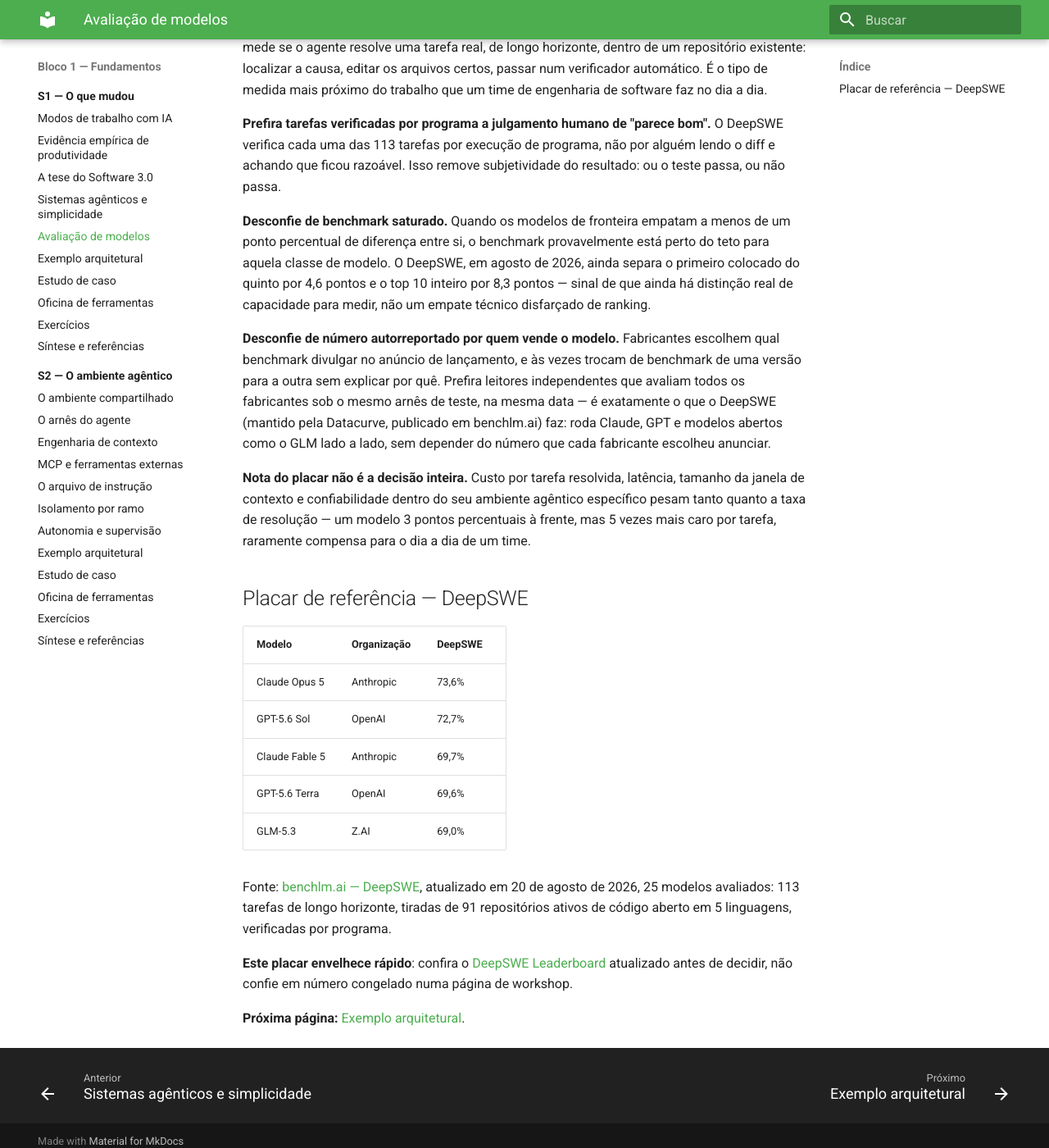
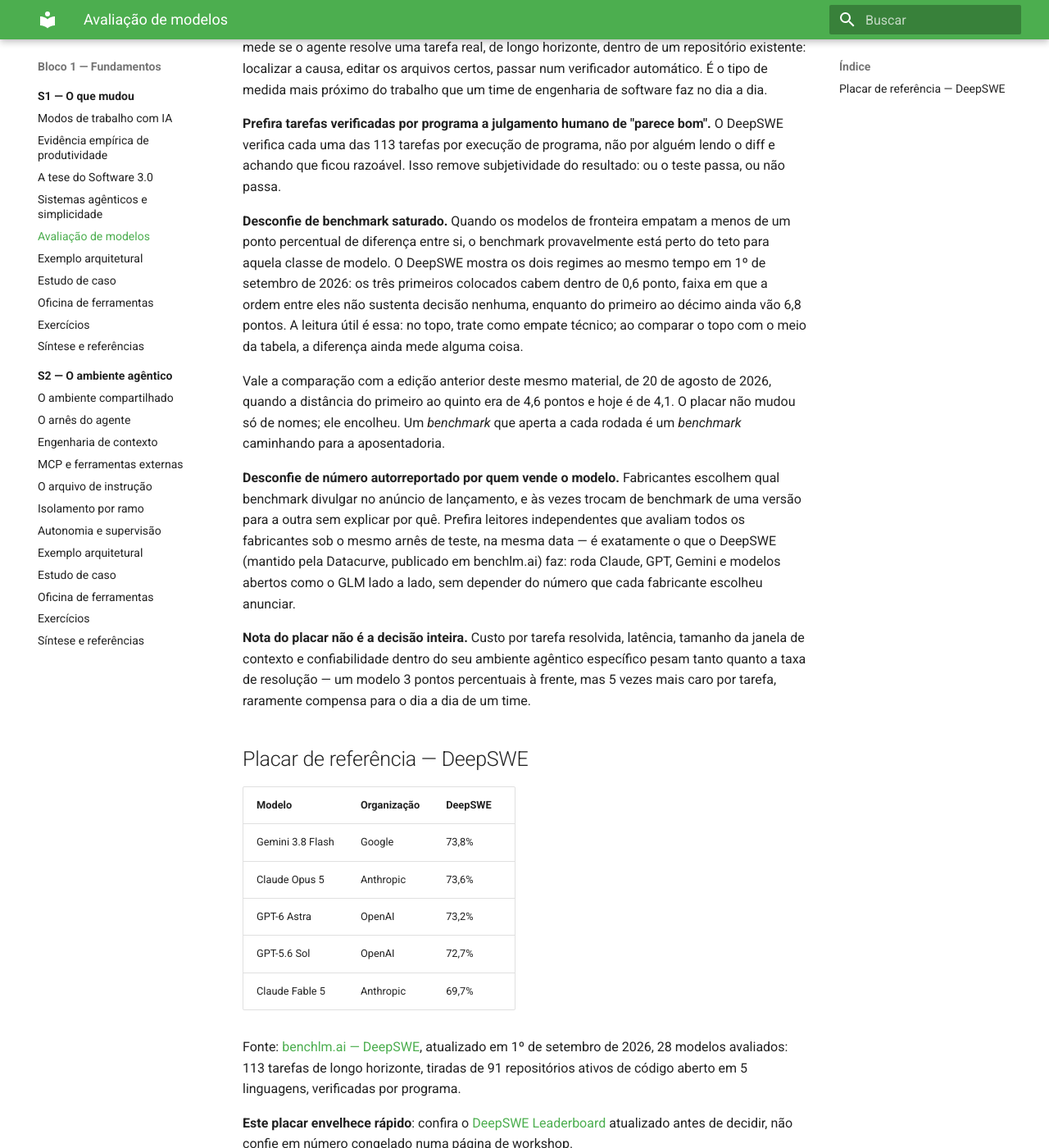
Before and after one commit to arkhibr/workshops-ia-agentica, an MkDocs documentation site: the page built from docs/sessao-01-o-que-mudou/avaliacao-de-modelos.md, in a window 1280 px wide and 1400 px high, scrolled down 419 px. Shown: the whole window at 82% size. Built offline with MkDocs 1.6.1 and Material for MkDocs 9.7.7, drawn with Linux system fonts in a browser that asks for light colours.

Commit message:
docs(s1): atualiza o placar DeepSWE para a leitura de 1º de setembro de 2026
Placar refeito a partir da fonte que a própria página cita, benchlm.ai, e não de
memória. Entram Gemini 3.8 Flash na liderança com 73,8% e GPT-6 Astra em
terceiro com 73,2%; a base foi de 25 para 28 modelos avaliados.

Os números derivados foram recalculados, porque envelheceram junto com a tabela.
A distância do primeiro ao quinto caiu de 4,6 para 4,1 pontos e a do primeiro ao
décimo, de 8,3 para 6,8. O critério de saturação ganhou a leitura que os dados
novos pedem: os três primeiros cabem em 0,6 ponto, faixa em que a ordem não
sustenta decisão, enquanto a distância do topo ao meio da tabela ainda mede
alguma coisa. O texto passa a registrar o encolhimento entre as duas edições,
que é a própria lição da página sobre benchmark caminhando para a aposentadoria.

O teste do placar aceita agora a data em forma ordinal.

Não foi incluído o Fable 6.1: esse modelo não existe no placar nem na página da
Anthropic. O mais recente da família é o Claude Fable 5.1, e ele ainda não tem
linha no DeepSWE do benchlm.ai, que lista o Claude Fable 5 em 69,7%.

Co-Authored-By: Claude Opus 5 (1M context) <noreply@anthropic.com>

```diff
--- a/docs/sessao-01-o-que-mudou/avaliacao-de-modelos.md
+++ b/docs/sessao-01-o-que-mudou/avaliacao-de-modelos.md
@@ -10,9 +10,11 @@ Escolher um modelo pelo nome mais falado do momento é o mesmo erro de raiz do v
 
 **Prefira tarefas verificadas por programa a julgamento humano de "parece bom".** O DeepSWE verifica cada uma das 113 tarefas por execução de programa, não por alguém lendo o diff e achando que ficou razoável. Isso remove subjetividade do resultado: ou o teste passa, ou não passa.
 
-**Desconfie de benchmark saturado.** Quando os modelos de fronteira empatam a menos de um ponto percentual de diferença entre si, o benchmark provavelmente está perto do teto para aquela classe de modelo. O DeepSWE, em agosto de 2026, ainda separa o primeiro colocado do quinto por 4,6 pontos e o top 10 inteiro por 8,3 pontos — sinal de que ainda há distinção real de capacidade para medir, não um empate técnico disfarçado de ranking.
+**Desconfie de benchmark saturado.** Quando os modelos de fronteira empatam a menos de um ponto percentual de diferença entre si, o benchmark provavelmente está perto do teto para aquela classe de modelo. O DeepSWE mostra os dois regimes ao mesmo tempo em 1º de setembro de 2026: os três primeiros colocados cabem dentro de 0,6 ponto, faixa em que a ordem entre eles não sustenta decisão nenhuma, enquanto do primeiro ao décimo ainda vão 6,8 pontos. A leitura útil é essa: no topo, trate como empate técnico; ao comparar o topo com o meio da tabela, a diferença ainda mede alguma coisa.
 
-**Desconfie de número autorreportado por quem vende o modelo.** Fabricantes escolhem qual benchmark divulgar no anúncio de lançamento, e às vezes trocam de benchmark de uma versão para a outra sem explicar por quê. Prefira leitores independentes que avaliam todos os fabricantes sob o mesmo arnês de teste, na mesma data — é exatamente o que o DeepSWE (mantido pela Datacurve, publicado em benchlm.ai) faz: roda Claude, GPT e modelos abertos como o GLM lado a lado, sem depender do número que cada fabricante escolheu anunciar.
+Vale a comparação com a edição anterior deste mesmo material, de 20 de agosto de 2026, quando a distância do primeiro ao quinto era de 4,6 pontos e hoje é de 4,1. O placar não mudou só de nomes; ele encolheu. Um *benchmark* que aperta a cada rodada é um *benchmark* caminhando para a aposentadoria.
+
+**Desconfie de número autorreportado por quem vende o modelo.** Fabricantes escolhem qual benchmark divulgar no anúncio de lançamento, e às vezes trocam de benchmark de uma versão para a outra sem explicar por quê. Prefira leitores independentes que avaliam todos os fabricantes sob o mesmo arnês de teste, na mesma data — é exatamente o que o DeepSWE (mantido pela Datacurve, publicado em benchlm.ai) faz: roda Claude, GPT, Gemini e modelos abertos como o GLM lado a lado, sem depender do número que cada fabricante escolheu anunciar.
 
 **Nota do placar não é a decisão inteira.** Custo por tarefa resolvida, latência, tamanho da janela de contexto e confiabilidade dentro do seu ambiente agêntico específico pesam tanto quanto a taxa de resolução — um modelo 3 pontos percentuais à frente, mas 5 vezes mais caro por tarefa, raramente compensa para o dia a dia de um time.
 
@@ -20,13 +22,13 @@ Escolher um modelo pelo nome mais falado do momento é o mesmo erro de raiz do v
 
 | Modelo | Organização | DeepSWE |
 |---|---|---|
+| Gemini 3.8 Flash | Google | 73,8% |
 | Claude Opus 5 | Anthropic | 73,6% |
+| GPT-6 Astra | OpenAI | 73,2% |
 | GPT-5.6 Sol | OpenAI | 72,7% |
 | Claude Fable 5 | Anthropic | 69,7% |
-| GPT-5.6 Terra | OpenAI | 69,6% |
-| GLM-5.3 | Z.AI | 69,0% |
 
-Fonte: [benchlm.ai — DeepSWE](https://benchlm.ai/benchmarks/deepswe), atualizado em 20 de agosto de 2026, 25 modelos avaliados: 113 tarefas de longo horizonte, tiradas de 91 repositórios ativos de código aberto em 5 linguagens, verificadas por programa.
+Fonte: [benchlm.ai — DeepSWE](https://benchlm.ai/benchmarks/deepswe), atualizado em 1º de setembro de 2026, 28 modelos avaliados: 113 tarefas de longo horizonte, tiradas de 91 repositórios ativos de código aberto em 5 linguagens, verificadas por programa.
 
 **Este placar envelhece rápido**: confira o [DeepSWE Leaderboard](https://benchlm.ai/benchmarks/deepswe) atualizado antes de decidir, não confie em número congelado numa página de workshop.
 
```
Also changed, not shown: 1 other file.
